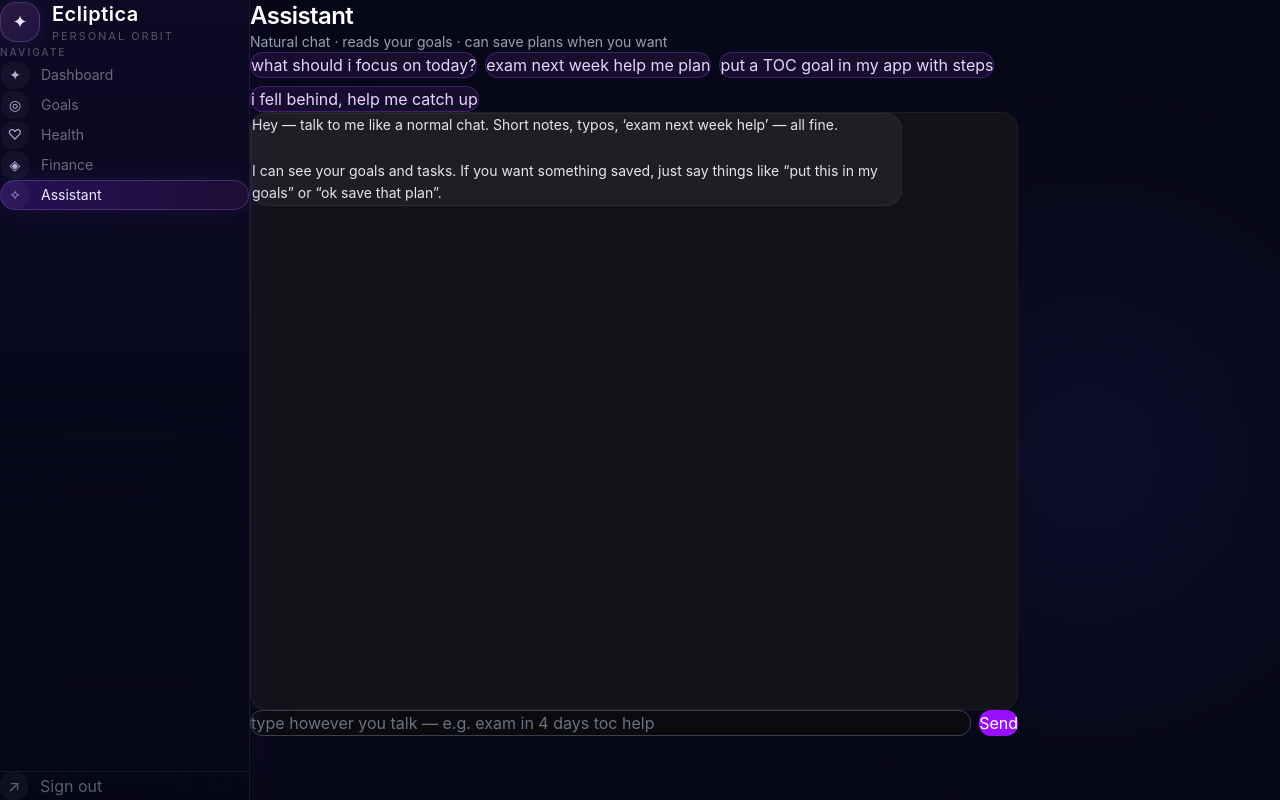
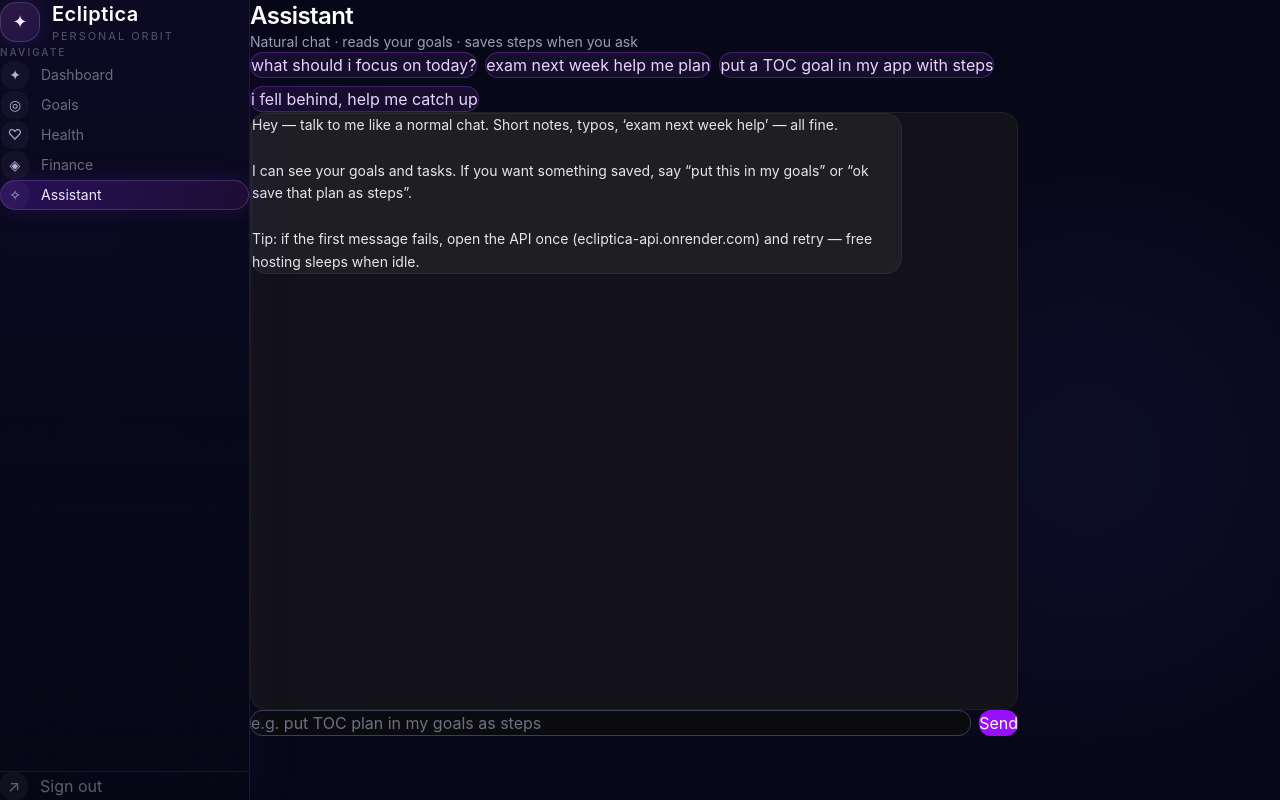
Before and after one commit to sneh777a/ecliptica, a React (Vite) app in the folder frontend/: page /assistant in a window 1280 px wide. Built offline with nearby package versions, Linux system fonts and the light colour scheme; sample sign-in values are in the browser's storage.

Commit message:
Assistant: 120s timeout for Gemini + cold starts

```diff
--- a/frontend/src/pages/Assistant.jsx
+++ b/frontend/src/pages/Assistant.jsx
@@ -13,7 +13,7 @@
     {
       role: "assistant",
       text:
-        "Hey — talk to me like a normal chat. Short notes, typos, ‘exam next week help’ — all fine.\n\nI can see your goals and tasks. If you want something saved, just say things like “put this in my goals” or “ok save that plan”.",
+        "Hey — talk to me like a normal chat. Short notes, typos, ‘exam next week help’ — all fine.\n\nI can see your goals and tasks. If you want something saved, say “put this in my goals” or “ok save that plan as steps”.\n\nTip: if the first message fails, open the API once (ecliptica-api.onrender.com) and retry — free hosting sleeps when idle.",
     },
   ]);
   const [input, setInput] = useState("");
@@ -41,7 +41,8 @@
     setLoading(true);
 
     try {
-      const api = createApi(token);
+      // Gemini + free Render cold start can take a while
+      const api = createApi(token, 120000);
       const history = messages
         .filter((m) => m.text)
         .slice(-10)
@@ -89,7 +90,7 @@
       <div className="mb-6">
         <h1 className="text-2xl font-semibold tracking-tight text-white">Assistant</h1>
         <p className="mt-1 text-sm text-gray-400">
-          Natural chat · reads your goals · can save plans when you want
+          Natural chat · reads your goals · saves steps when you ask
         </p>
       </div>
 
@@ -131,7 +132,9 @@
           </div>
         ))}
         {loading ? (
-          <div className="px-1 text-xs text-gray-500">Thinking…</div>
+          <div className="px-1 text-xs text-gray-500">
+            Thinking… (first reply after idle can take up to ~1 min)
+          </div>
         ) : null}
         <div ref={bottomRef} />
       </div>
@@ -140,7 +143,7 @@
         <input
           value={input}
           onChange={(e) => setInput(e.target.value)}
-          placeholder="type however you talk — e.g. exam in 4 days toc help"
+          placeholder="e.g. put TOC plan in my goals as steps"
           disabled={loading}
           className="flex-1 rounded-xl border border-gray-700 bg-[#0b0b0f] px-4 py-3 text-sm text-white placeholder:text-gray-500 focus:border-purple-500 focus:outline-none disabled:opacity-60"
         />
```
